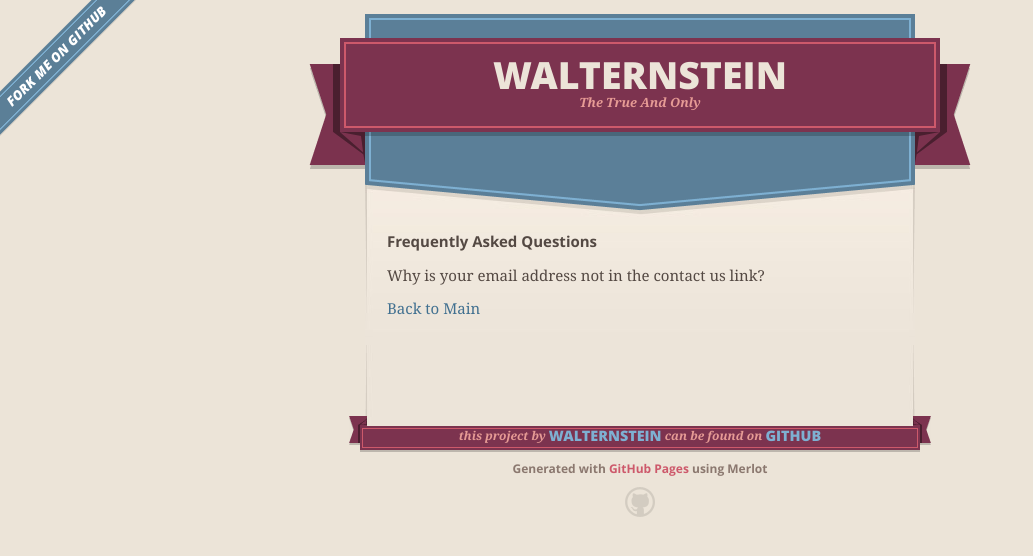
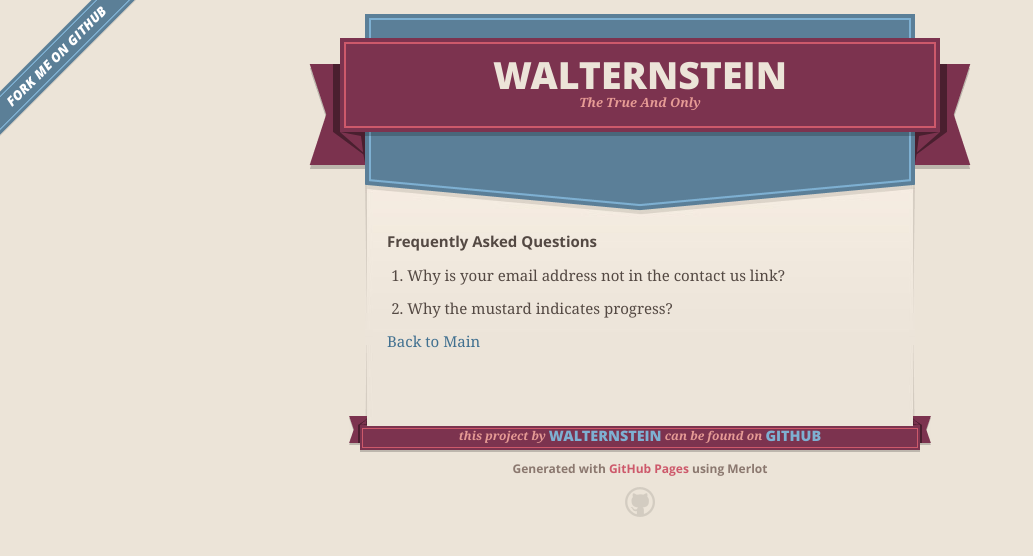
Before and after one commit to walternstein/walternstein, a Jekyll site: the page built from FAQ.md, in a window 1280 px wide. Shown: the top 556 px of the page, without its empty margins (0-1033 px from the left). Built offline with Jekyll 4.4.1, drawn with Linux system fonts in a browser that asks for light colours; our own code applies the rules of GitHub Pages for plain Markdown files.

Commit message:
Update FAQ.md

```diff
--- a/FAQ.md
+++ b/FAQ.md
@@ -4,6 +4,9 @@ layout: default
 
 ## Frequently Asked Questions
 
-Why is your email address not in the contact us link?
+1. Why is your email address not in the contact us link?
+
+2. Why the mustard indicates progress?
+
 
 [Back to Main](./)
```
